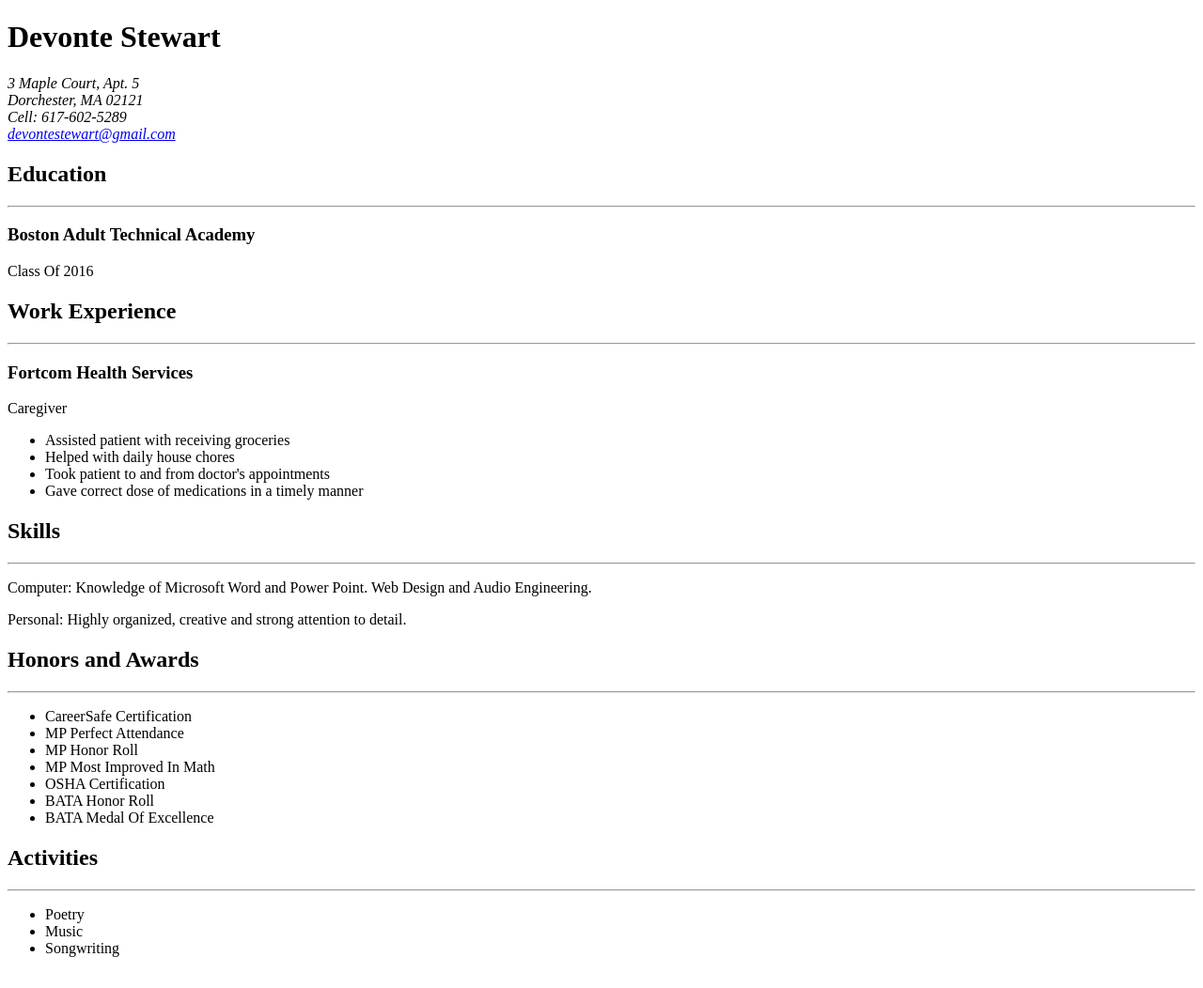
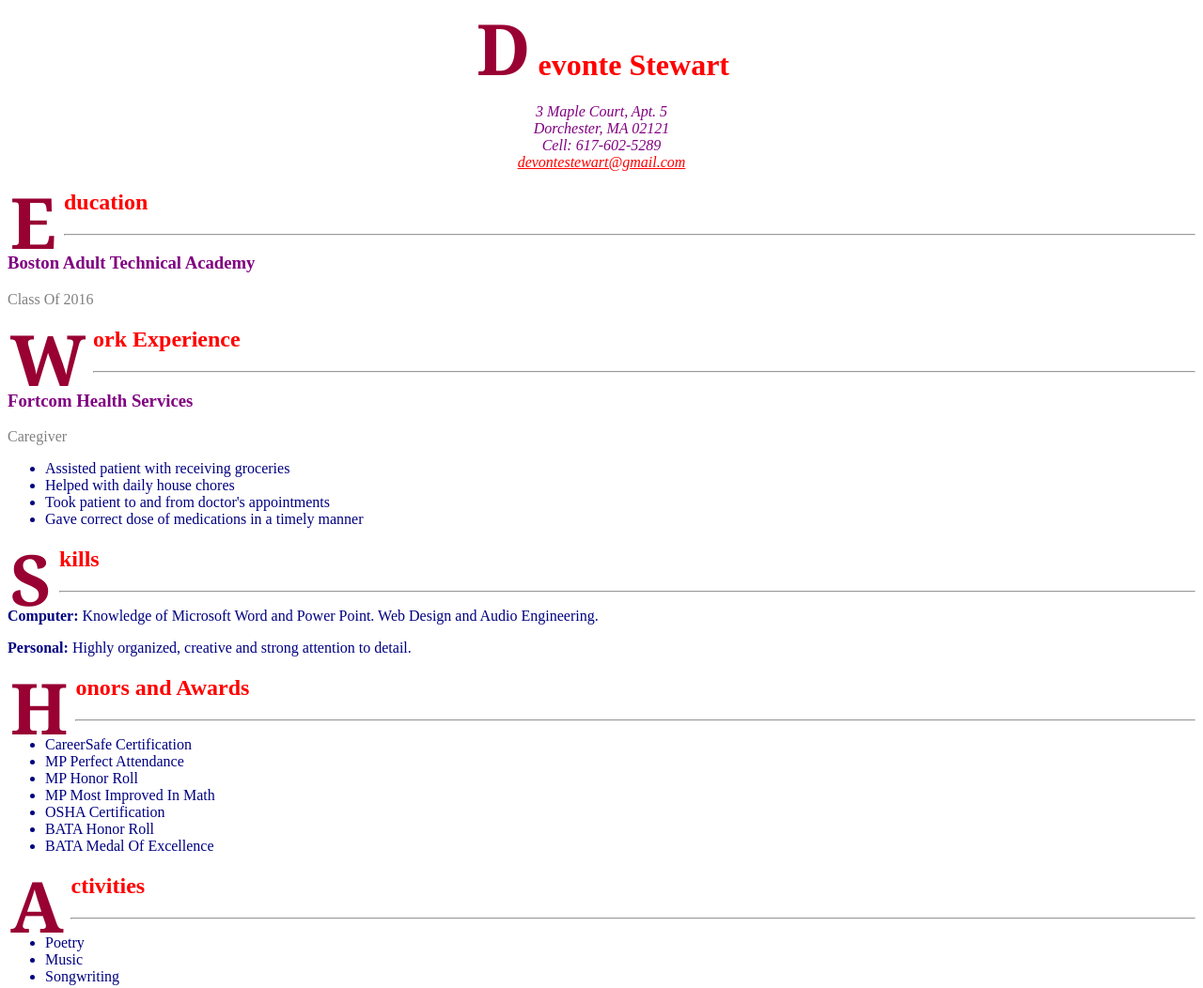
Before and after one commit to iammrstewart/rc-share-devonte, a plain HTML site: page resume/index.html in a window 1280 px wide. Shown: the whole page at 94% size. Drawn offline with Linux system fonts and the light colour scheme.

Commit message:
first commit

```diff
--- /dev/null
+++ b/food-blog-css/css/main.css
@@ -0,0 +1,73 @@
+h1 a {
+  color: red;
+  font-family: 'lato';
+  text-decoration: none;
+  font-weight: lighter;
+}
+
+h2 a {
+  color: black;
+  font-family: 'lato';
+  text-decoration: none;
+}
+
+h2 {
+  color: black;
+  font-family: 'lato';
+  font-weight: lighter;
+}
+
+a {
+  color: gray;
+  font-family: 'lato';
+}
+
+h3 {
+  color: gray;
+  font-family: 'lato';
+  font-weight: lighter;
+}
+
+h4 a {
+  color: red;
+  font-family: 'lato';
+  float: right;
+  text-decoration: none;
+}
+
+p {
+  color: gray;
+  font-family: 'lato';
+  display: block;
+  margin: auto;
+}
+
+footer a {
+  color: red;
+  font-family: 'lato';
+  text-decoration: none;
+}
+
+ #newyork_img {
+  height: 130px;
+  width: 650px;
+  display: block;
+  margin: auto;
+}
+
+#paris_img {
+  height: 300px;
+  width: 650px;
+  display: block;
+  margin: auto;
+}
+
+article p::first-letter {
+  float: left;
+  font-size: 75px;
+  line-height: 60px;
+  padding-top: 4px;
+  padding-right: 8px;
+  padding-left: 3px;
+  color: #D3D3D3
+}
--- /dev/null
+++ b/resume/css/main.css
@@ -0,0 +1,58 @@
+h1 {
+   text-align: center;
+   color: red;
+  }
+
+address {
+   text-align: center;
+   color: purple;
+}
+
+address a {
+  color: red;
+}
+
+h2 {
+  color: red;
+}
+
+h3 {
+  color: purple;
+}
+
+h1:first-letter {
+  color: #903;
+  font-size: 75px;
+  line-height: 60px;
+  padding-top: 4px;
+  padding-right: 8px;
+  padding-left: 3px;
+  font-family: georgia;
+}
+
+h2:first-letter {
+  float: left;
+  color: #903;
+  font-size: 75px;
+  line-height: 60px;
+  padding-top: 4px;
+  padding-right: 8px;
+  padding-left: 3px;
+  font-family: Georgia;
+}
+
+p {
+  color: grey
+ }
+
+li {
+  color: navy
+}
+
+#mation {
+  color: navy
+}
+
+#info {
+  color: navy
+}
--- a/resume/devontes_resume.html
+++ b/resume/index.html
@@ -2,6 +2,7 @@
 <html>
 <head>
   <title>Devonte's Resume</title>
+  <link rel="stylesheet" href="css/main.css">
 </head>
 <body>
   <h1>Devonte Stewart</h1>
@@ -27,8 +28,8 @@
   </ul>
   <h2>Skills</h2>
   <hr>
-  <p>Computer: Knowledge of Microsoft Word and Power Point. Web Design and Audio Engineering.</p>
-  <p>Personal: Highly organized, creative and strong attention to detail.</p>
+  <p id="mation"><b>Computer:</b> Knowledge of Microsoft Word and Power Point. Web Design and Audio Engineering.</p>
+  <p id="info"><b>Personal:</b> Highly organized, creative and strong attention to detail.</p>
   <h2>Honors and Awards</h2>
   <hr>
   <ul>
```
Also changed, not shown: food-blog-css/index.html (added, +66 -0 lines), newspaper2/newspaper_2.html (added, +21 -0 lines), food-blog-css/img/nyc.jpeg (added), food-blog-css/img/paris.jpg (added), 8 other files.
